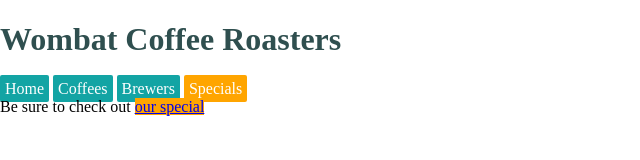
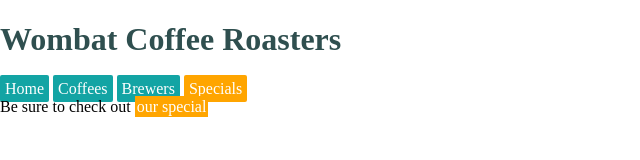
Before and after one commit to huyhai1994/css-indepth, a website built with webpack: page index.html in a window 1280 px wide. Shown: the full height of the page, 0-640 px from the left. Built offline with nearby package versions, Linux system fonts and the light colour scheme.

Commit message:
link styles

```diff
--- a/css/style.css
+++ b/css/style.css
@@ -8,6 +8,27 @@
 h1 {
   color: #2f4f4f;
   margin-bottom: 10px; /*reduces the margins*/
+}
+
+a:link {
+  background-color: blue;
+  color: white;
+  text-decoration: none;
+  padding: 2px;
+}
+
+a:visited {
+  background-color: purple;
+}
+
+a:hover {
+  background-color: transparent;
+  color: blue;
+  text-decoration: underline;
+}
+
+a:active {
+  color: red;
 }
 
 .nav {
```
